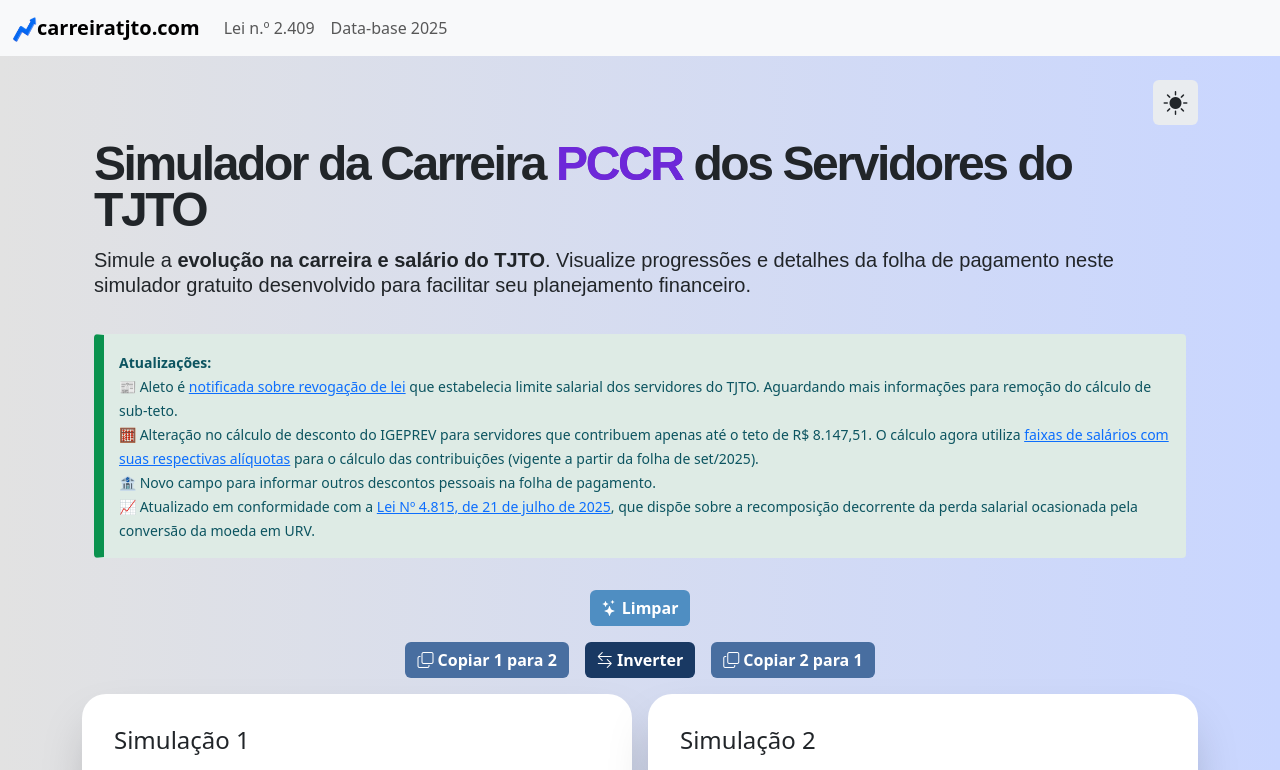
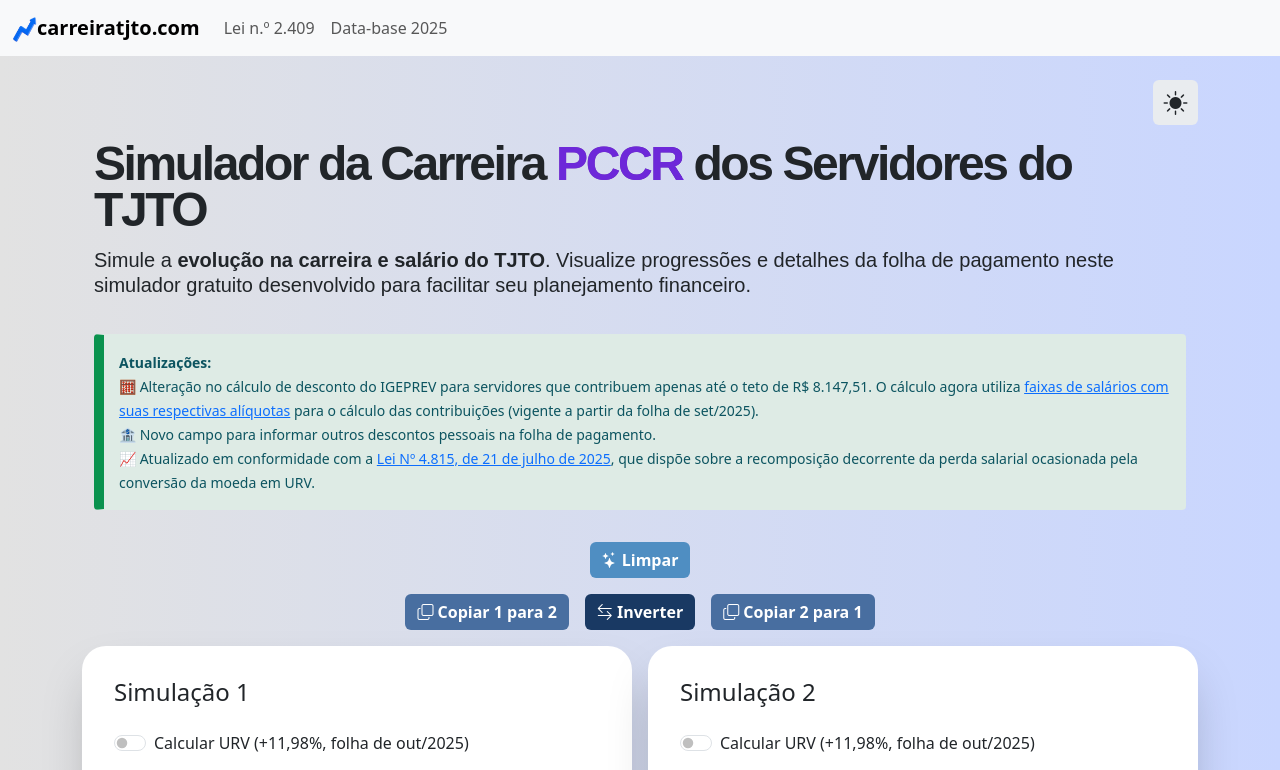
Before and after one commit to guilhermeoq/carreira-tjto, a Vue app: page / in a window 1280 px wide. Shown: the top 770 px of the page. Built offline with nearby package versions, Linux system fonts and the light colour scheme.

Commit message:
remove news

```diff
--- a/src/components/Calculadora.vue
+++ b/src/components/Calculadora.vue
@@ -61,7 +61,6 @@
 
       <div class="callout callout-info">
         <small><strong>Atualizações:</strong><br>
-          📰 Aleto é <a href="https://clebertoledo.com.br/politica/aleto-e-notificada-sobre-revogacao-de-lei-que-estabelecia-limite-salarial-dos-servidores-do-tjto/">notificada sobre revogação de lei</a> que estabelecia limite salarial dos servidores do TJTO. Aguardando mais informações para remoção do cálculo de sub-teto.<br>
           🧮 Alteração no cálculo de desconto do IGEPREV para servidores que contribuem apenas até o teto de R$ 8.147,51. O cálculo agora utiliza <a href="https://www.gov.br/inss/pt-br/direitos-e-deveres/inscricao-e-contribuicao/tabela-de-contribuicao-mensal">faixas de salários com suas respectivas alíquotas</a> para o cálculo das contribuições (vigente a partir da folha de set/2025).<br>
           🏦 Novo campo para informar outros descontos pessoais na folha de pagamento.<br>
           📈 Atualizado em conformidade com a
```
